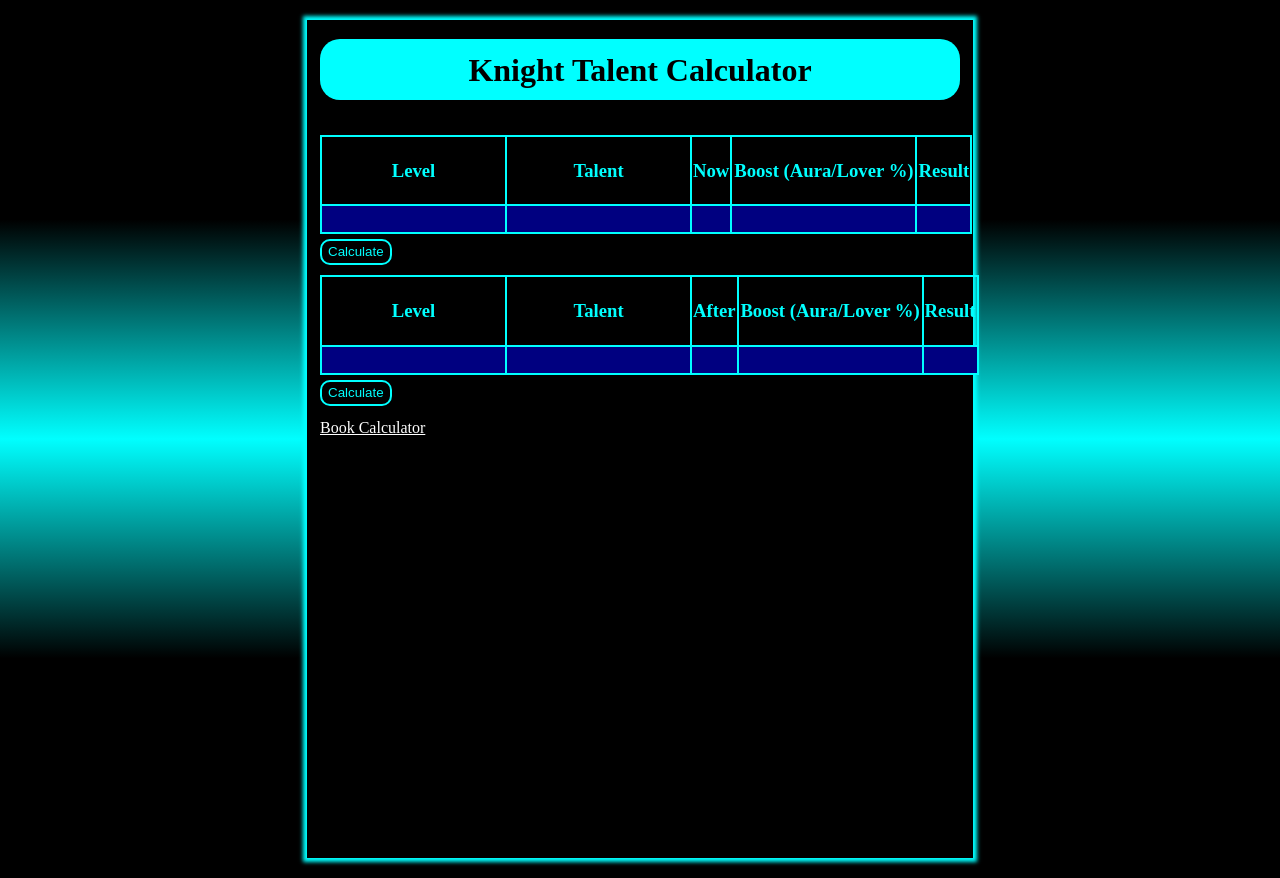
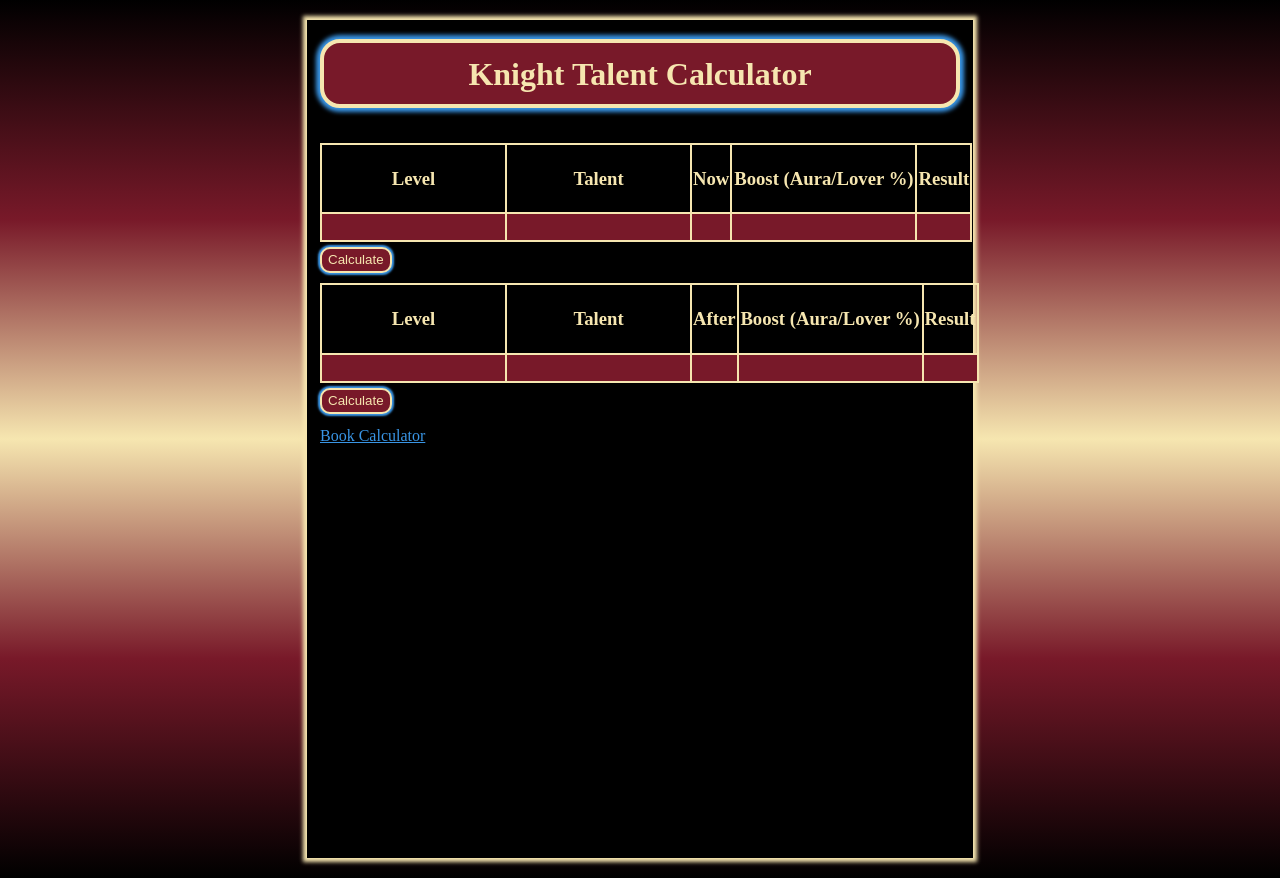
Before and after one commit to Elevengamer/KIngsChoice_ELEVENGAMER, a plain HTML site: page docs/WebApp/knightTalentCalc.html in a window 1280 px wide. Drawn offline with Linux system fonts and the light colour scheme.

Commit message:
Update knightTalentCalc.css

```diff
--- a/docs/WebApp/knightTalentCalc.css
+++ b/docs/WebApp/knightTalentCalc.css
@@ -2,6 +2,14 @@
     --dark: black;
     --bright: cyan;
     --text: navy;
+    /**/
+    --golden: rgb(246, 230, 176);
+    --blue: rgb(57, 149, 229);
+    --darkRed: rgb(120, 25, 41);
+    --brighterRed: rgb(130, 2, 3);
+
+
+
 }
 
 * {
@@ -10,32 +18,35 @@
 
 input{
     border-style: none;
-    background-color: var(--text);
-    color: var(--bright);
+    background-color: var(--darkRed);
+    color: var(--golden);
+    text-align: center;
 }
 p{
-    background: var(--text);
-    color: var(--bright);
+    background: var(--darkRed);
+    color: var(--golden);
+    text-align: center;
 }
 
 body {
     background: var(--dark);
     margin: 0;
     padding: 20px;
-    color: var(--bright);
     max-width: 100vh;
 }
 
 h1,
 h2 {
-    background: var(--bright);
-    color: var(--dark);
+    border: 4px solid var(--golden);
+    background: var(--darkRed);
+    color: var(--golden);
     text-align: center;
     padding: 1%;
     border-radius: 20px;
     margin: 0;
     margin-bottom: 35px;
     font-weight: 1500;
+    box-shadow: 0px 0px 4px 4px var(--blue);
 }
 
 table{
@@ -45,31 +56,34 @@ table{
 table,
 th,
 td {
-    border: 2px solid var(--bright);
+    border: 2px solid var(--golden);
     border-collapse: collapse;
-    color: var(--bright);
-
 }
 
 td,th{
     width: 16%;
 }
+th{
+    color: var(--golden);
+}
 
 td{
-    background-color: var(--text);
+    background-color: var(--darkRed);
+    color: var(--blue);
 }
 
 button{
     border-radius: 10px;
-    border: 2px solid var(--bright);
-    background-color: black;
-    color: var(--bright);
+    border: 2px solid var(--golden);
+    background-color: var(--darkRed);
+    color: var(--golden);
     margin-top: 5px;
     margin-bottom: 10px ;
+    box-shadow: 0px 0px 2px 2px var(--blue);
 }
 
 a{
-    color: white;
+    color: var(--blue);
 }
 
 
@@ -79,19 +93,19 @@ a{
         padding-right: 20px;
         width: 50%;
         background: var(--dark);
-        color: var(--bright);
+        color: var(--golden);
         margin: 20px auto;
         padding: 1.5% 1%;
-        box-shadow: 0px 0px 4px 4px var(--bright);
+        box-shadow: 0px 0px 4px 4px var(--golden);
         min-height: 100vh;
     }
 
     body {
         font-size: 16px;
-        background: linear-gradient(black, var(--dark),var(--bright),var(--dark),black);
+        background: linear-gradient(black, var(--darkRed),var(--golden),var(--darkRed),black);
         margin: 0;
         padding: 0px;
-        color: var(--bright);
+        color: var(--golden);
         max-width: none;
     }
 }
```
